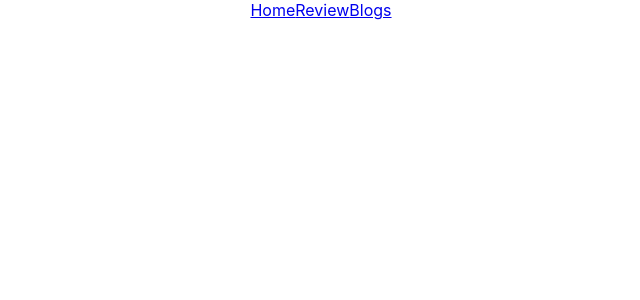
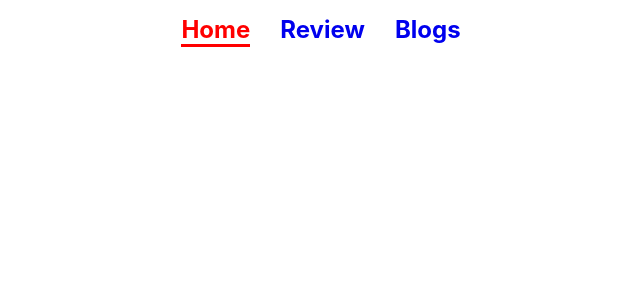
Before and after one commit to Roctim17/Product_analysis, a React (Create React App) app: page / in a window 1280 px wide. Shown: the top 300 px of the page, without its empty margins (319-959 px from the left). Built offline with nearby package versions, Linux system fonts and the light colour scheme.

Commit message:
Edit Readme.md

```diff
--- a/src/App.js
+++ b/src/App.js
@@ -1,11 +1,22 @@
 
+import { Route, Routes } from 'react-router-dom';
 import './App.css';
+import NotFound from './Component/404/NotFound';
+import Blog from './Component/Blog/Blog';
 import Header from './Component/Header/Header';
+import Home from './Component/Home/Home';
+import Review from './Component/Review/Review';
 
 function App() {
   return (
     <div className="App">
       <Header></Header>
+      <Routes>
+        <Route path='/' element={<Home></Home>}></Route>
+        <Route path='/review' element={<Review />}></Route>
+        <Route path='/blog' element={<Blog />}></Route>
+        <Route path='*' element={<NotFound />}></Route>
+      </Routes>
     </div>
   );
 }
--- /dev/null
+++ b/src/Component/404/NotFound.js
@@ -0,0 +1,11 @@
+import React from 'react';
+
+const NotFound = () => {
+    return (
+        <div>
+            <h1>404</h1>
+        </div>
+    );
+};
+
+export default NotFound;
--- /dev/null
+++ b/src/Component/CustomLink/CustomLink.js
@@ -0,0 +1,22 @@
+import React from 'react';
+import { Link, useMatch, useResolvedPath } from 'react-router-dom';
+
+function CustomLink({ children, to, ...props }) {
+    let resolved = useResolvedPath(to);
+    let match = useMatch({ path: resolved.pathname, end: true });
+
+    return (
+        <div>
+            <Link
+                style={{ color: match ? "red" : "", borderBottom: match ? "3px solid" : "none", textDecoration: "none" }}
+                to={to}
+                {...props}
+            >
+                {children}
+            </Link>
+            {match && ''}
+        </div>
+    );
+}
+
+export default CustomLink;
--- /dev/null
+++ b/src/Component/Header/Header.css
@@ -0,0 +1,8 @@
+.nav h1 {
+    display: inline-block;
+    margin: 15px;
+}
+
+.nav h1:hover {
+    border-bottom: 3px solid red;
+}
--- a/src/Component/Header/Header.js
+++ b/src/Component/Header/Header.js
@@ -1,13 +1,14 @@
 import React from 'react';
-import { Link } from 'react-router-dom';
+import CustomLink from '../CustomLink/CustomLink';
+import "./Header.css"
 
 const Header = () => {
     return (
         <div>
-            <nav>
-                <Link to="/" >Home</Link>
-                <Link to="/review" >Review</Link>
-                <Link to="/blogs" >Blogs</Link>
+            <nav className='nav'>
+                <h1><CustomLink to="/" >Home</CustomLink></h1>
+                <h1><CustomLink to="/review" >Review</CustomLink></h1>
+                <h1><CustomLink to="/blog" >Blogs</CustomLink></h1>
             </nav>
         </div>
     );
--- /dev/null
+++ b/src/Component/Home/Home.js
@@ -0,0 +1,11 @@
+import React from 'react';
+
+const Home = () => {
+    return (
+        <div>
+
+        </div>
+    );
+};
+
+export default Home;
```
Also changed, not shown: 1 other file (tests, documents, lock files or other folders).
